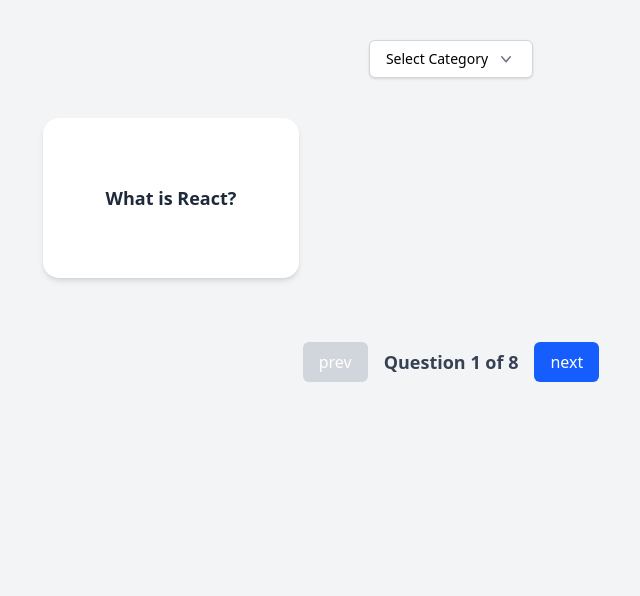
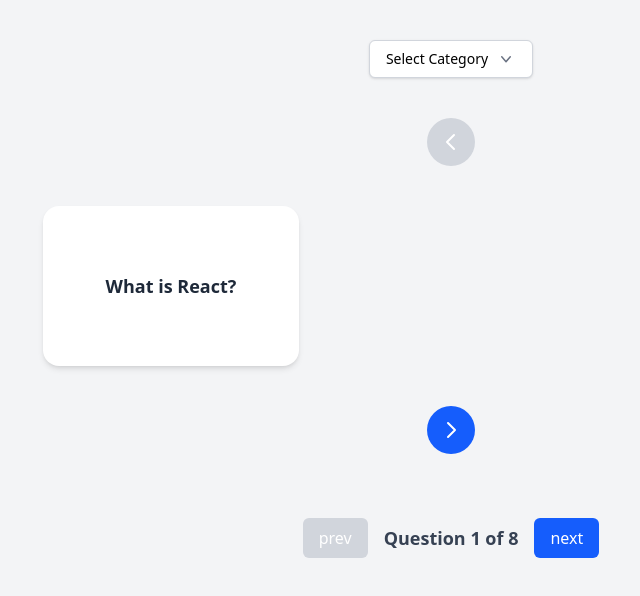
Before and after one commit to PraneethBunny123/All-App, a React (Vite) app: page / in a window 1280 px wide. Shown: the top 596 px of the page, without its empty margins (189-829 px from the left). Built offline with nearby package versions, Linux system fonts and the light colour scheme.

Commit message:
Adding the left and right arrow instead of prev and next

```diff
--- a/src/project-apps/QuizApp/FlashcardApp.jsx
+++ b/src/project-apps/QuizApp/FlashcardApp.jsx
@@ -37,11 +37,35 @@ export default function FlashcardApp() {
                 selectedCategory={selectedCategory}
                 setSelectedCategory={setSelectedCategory}
             />
+            <button
+                onClick={handlePrevButton}
+                disabled={currentPage === 1}
+                className={`p-3 rounded-full text-white transition ${
+                    currentPage === 1 ? 'bg-gray-300 cursor-not-allowed' : 'bg-blue-600 hover:bg-blue-700'
+                }`}
+            >
+                <svg xmlns="http://www.w3.org/2000/svg" className="h-6 w-6" fill="none" viewBox="0 0 24 24" stroke="currentColor">
+                    <path strokeLinecap="round" strokeLinejoin="round" strokeWidth={2} d="M15 19l-7-7 7-7" />
+                </svg>
+            </button>
+
             <div className="grid grid-cols-1 sm:grid-cols-2 md:grid-cols-3 gap-6">
                 {filteredQuestions.slice(startIndex, endIndex).map(question => {
                     return <Flashcard key={question.id} question={question}/>
                 })}
             </div>
+
+            <button
+                onClick={handleNextButton}
+                disabled={currentPage === totalNumberOfPages}
+                className={`p-3 rounded-full text-white transition ${
+                    currentPage === totalNumberOfPages ? 'bg-gray-300 cursor-not-allowed' : 'bg-blue-600 hover:bg-blue-700'
+                }`}
+            >
+                <svg xmlns="http://www.w3.org/2000/svg" className="h-6 w-6" fill="none" viewBox="0 0 24 24" stroke="currentColor">
+                    <path strokeLinecap="round" strokeLinejoin="round" strokeWidth={2} d="M9 5l7 7-7 7" />
+                </svg>
+            </button>
             <div className="flex items-center space-x-4 mt-6">
                 <button
                     onClick={handlePrevButton}
```
